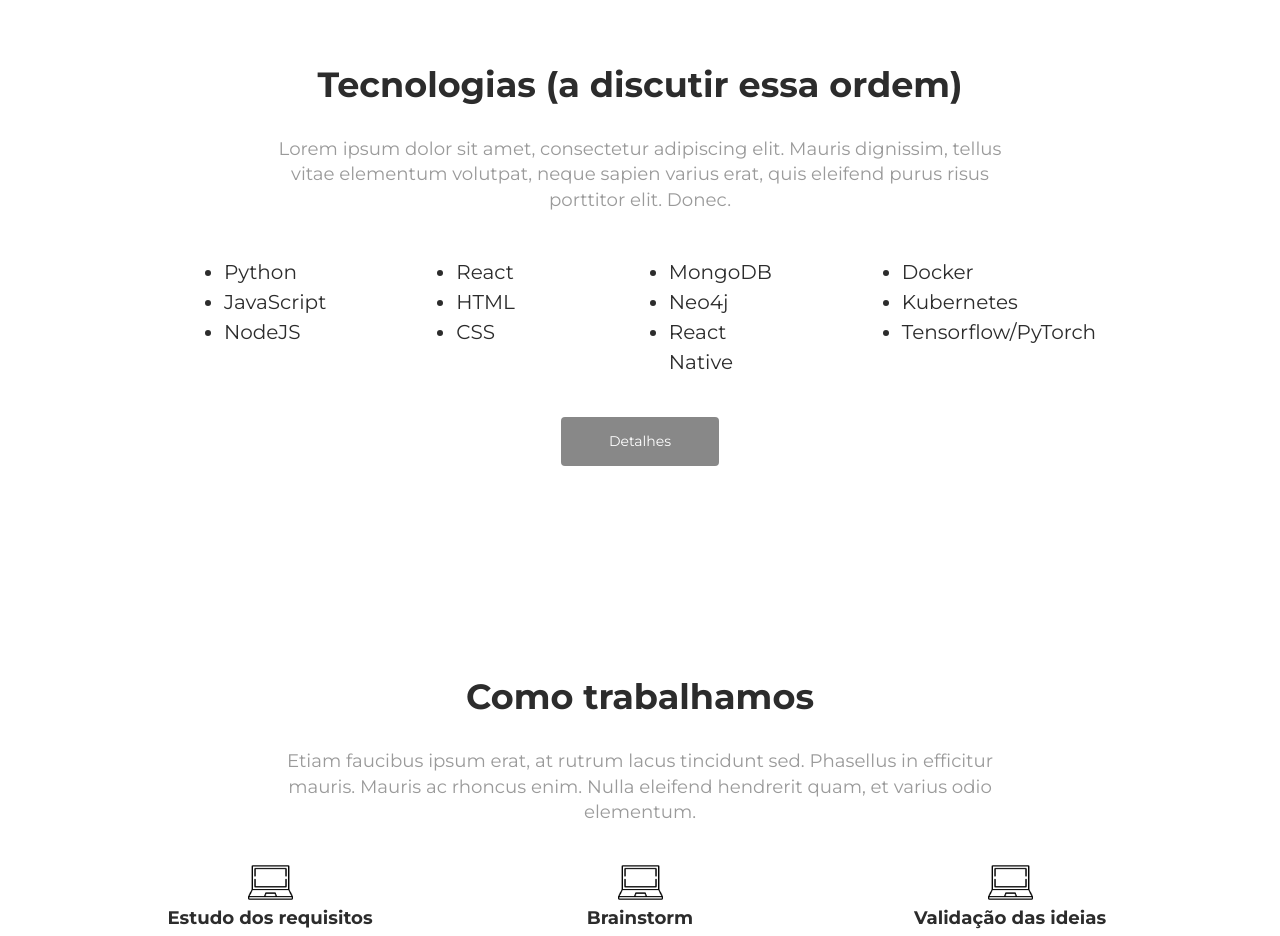
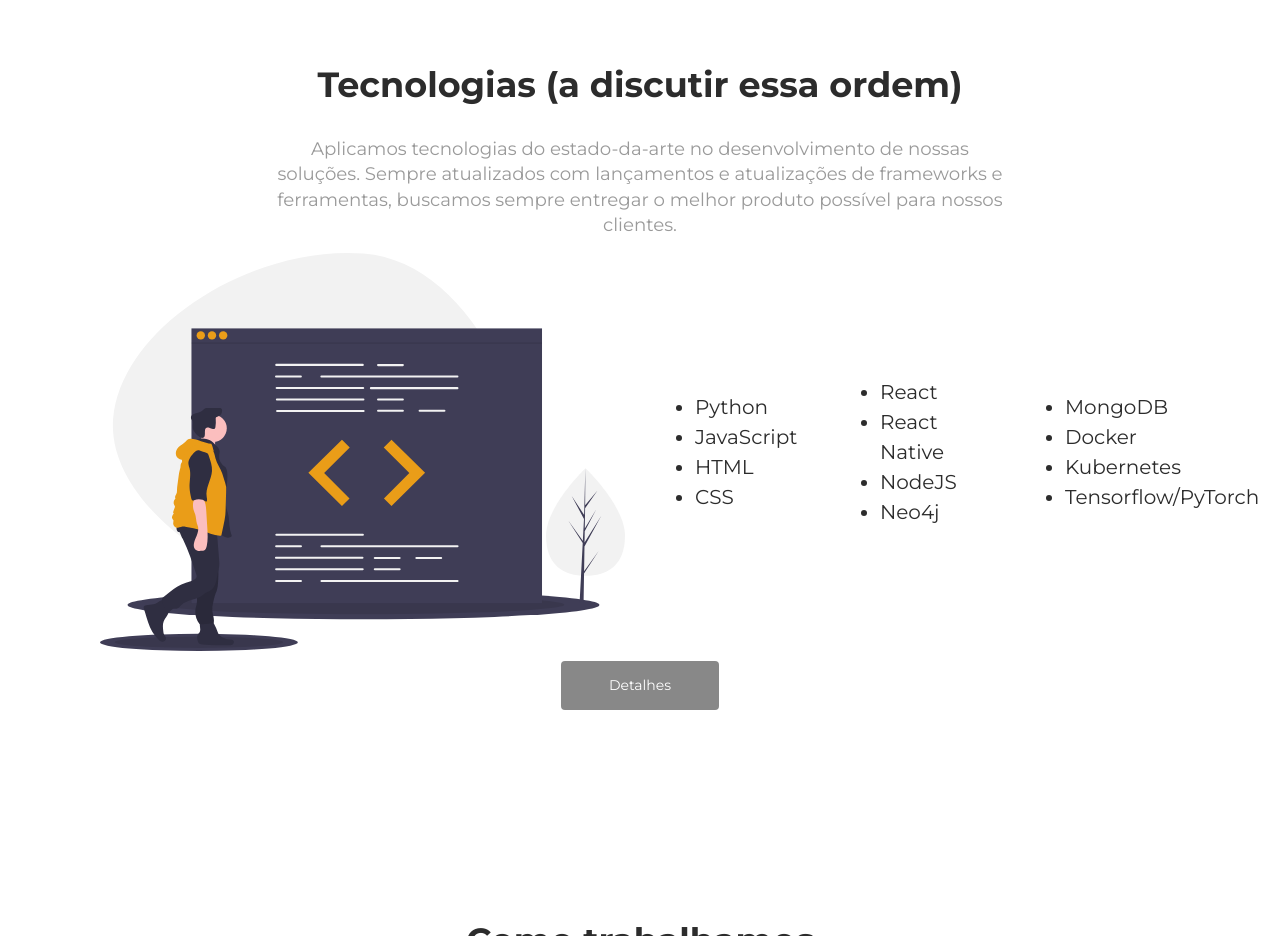
Before and after one commit to bhjlv/bhjlv.github.io, a React app: page /index in a window 1280 px wide. Shown: the part 1420-2356 px from the top of the page. Built offline with nearby package versions, Linux system fonts and the light colour scheme.

Commit message:
Add image and update text from technologies section

```diff
--- a/src/assets/css/custom.css
+++ b/src/assets/css/custom.css
@@ -17,7 +17,12 @@
 
 .technologies-list {
     font-size: 20px;
-    margin: 30px;
+    height: 100%;
+    display: flex;
+    flex-direction: column;
+    justify-content: center;
+    align-items: flex-start;
+    text-align: left;
 }
 
 .howework {
--- a/src/views/examples/landing-page-sections/Tecnologias.js
+++ b/src/views/examples/landing-page-sections/Tecnologias.js
@@ -8,6 +8,7 @@
 
 //style
 import "../../../assets/css/custom.css"
+import undraw_code_svg from '../../../assets/svg/undraw_code.svg'
 
 function Tecnologias () {
     return (
@@ -19,35 +20,34 @@
                 <Col className="ml-auto mr-auto text-center" md="8">
                     <h2 className="title">Tecnologias (a discutir essa ordem)</h2>
                     <h5 className="description">
-                    Lorem ipsum dolor sit amet, consectetur adipiscing elit. Mauris dignissim, tellus vitae elementum volutpat, neque sapien varius erat, quis eleifend purus risus porttitor elit. Donec.
+                    Aplicamos tecnologias do estado-da-arte no desenvolvimento de nossas soluções. Sempre atualizados com lançamentos e atualizações de frameworks e ferramentas, buscamos sempre entregar o melhor produto possível para nossos clientes.
                     </h5>
                 </Col>
                 </Row>
                 <Container className="technologies">
                     <Row>
-                    <Col>
+                        <Col xs={6}>
+                            <img src={undraw_code_svg}  />
+                        </Col>
+                        <Col xs={2}>
                         <ul className="technologies-list">
                             <li>Python</li>
                             <li>JavaScript</li>
-                        <li>NodeJS</li>
-                    </ul>
-                    </Col>
-                    <Col>
-                    <ul className="technologies-list">
-                        <li>React</li>
                             <li>HTML</li>
                             <li>CSS</li>
                         </ul>
                         </Col>
-                    <Col>
+                        <Col xs={2}>
+                        <ul className="technologies-list">
+                            <li>React</li>
+                            <li>React Native</li>
+                            <li>NodeJS</li>
+                            <li>Neo4j</li>
+                        </ul>
+                        </Col>
+                        <Col xs={2}>
                         <ul className="technologies-list">
                             <li>MongoDB</li>
-                        <li>Neo4j</li>
-                        <li>React Native</li>
-                    </ul>
-                    </Col>
-                    <Col>
-                    <ul className="technologies-list">
                             <li>Docker</li>
                             <li>Kubernetes</li>
                             <li>Tensorflow/PyTorch</li>
```
Also changed, not shown: src/assets/svg/undraw_code.svg (added). Lines whose indentation alone changed are shown as unchanged.
